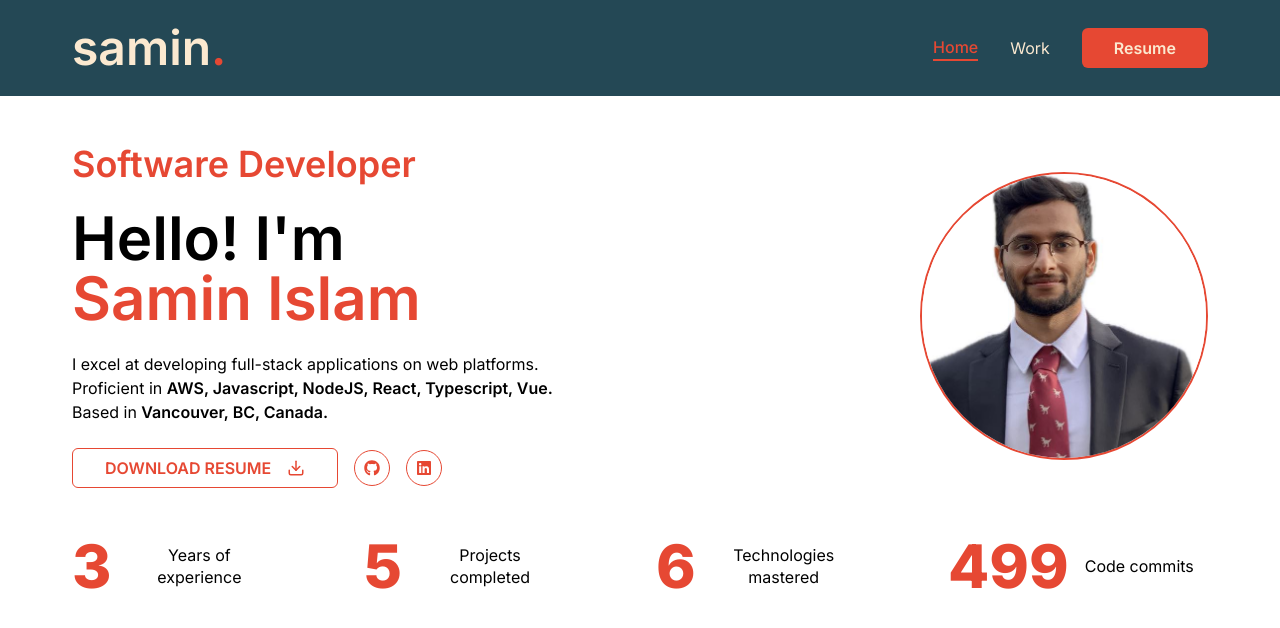
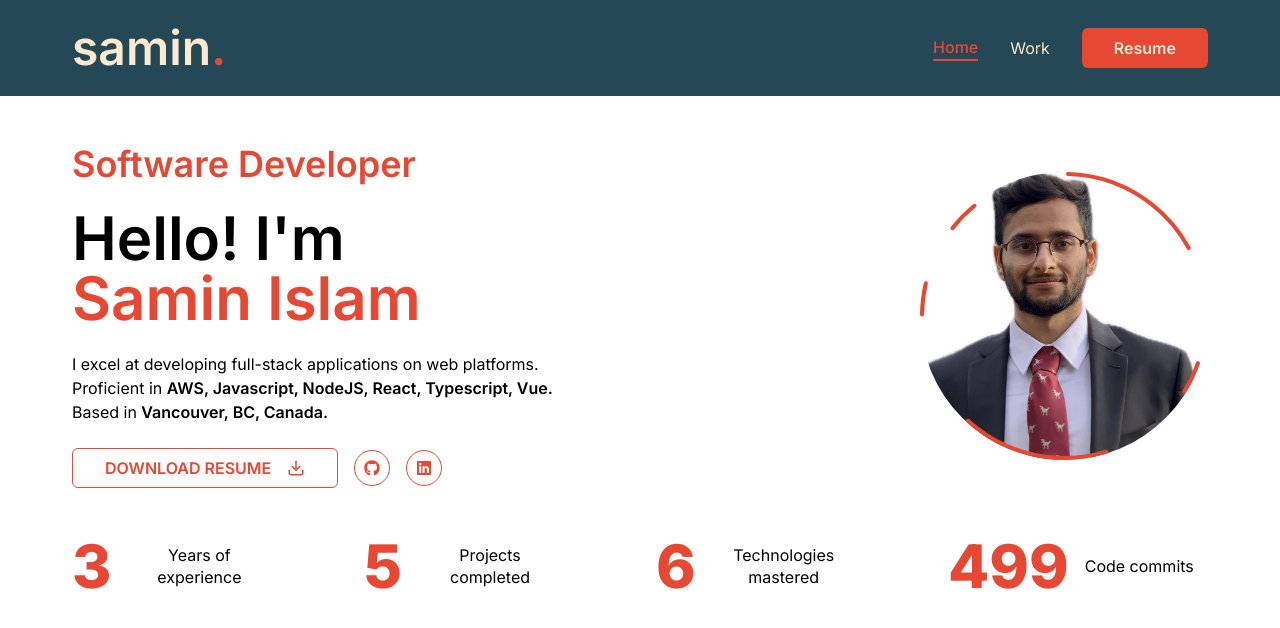
Before and after one commit to saminsss/portfolio, a Next.js app: page / in a window 1280 px wide. Shown: the top 628 px of the page. Built offline with nearby package versions, Linux system fonts and the light colour scheme.

Commit message:
add border animation

```diff
--- a/src/components/hero/HeroPhoto.tsx
+++ b/src/components/hero/HeroPhoto.tsx
@@ -15,15 +15,43 @@ const PageTransition = () => {
         animate={{ opacity: 1 }}
         transition={{ delay: 0.3, duration: 0.2, ease: 'easeIn' }}
         className="relative">
-        <div className="w-72 h-72">
+        <div className="w-72 h-72 relative">
           <Image
             src="/assets/photo.jpeg"
             alt="Hero image"
             priority
             quality={100}
             fill
-            className="object-cover border-2 border-secondary rounded-full"
+            className="object-cover rounded-full"
           />
+          <motion.svg
+            width="288"
+            height="288"
+            viewBox="0 0 144 144"
+            className="absolute top-0 left-0 w-full h-full"
+            initial="hidden"
+            animate="visible">
+            <motion.circle
+              cx="72"
+              cy="72"
+              r="71"
+              stroke="#E64833"
+              strokeWidth="2"
+              fill="none"
+              strokeLinecap="round"
+              strokeLinejoin="round"
+              initial={{ strokeDasharray: '24 10 0 0' }}
+              animate={{
+                strokeDasharray: ['15 120 25 25', '16 25 92 72', '4 250 22 22'],
+                rotate: [120, 360],
+              }}
+              transition={{
+                duration: 20,
+                repeat: Infinity,
+                repeatType: 'reverse',
+              }}
+            />
+          </motion.svg>
         </div>
       </motion.div>
     </AnimatePresence>
```
